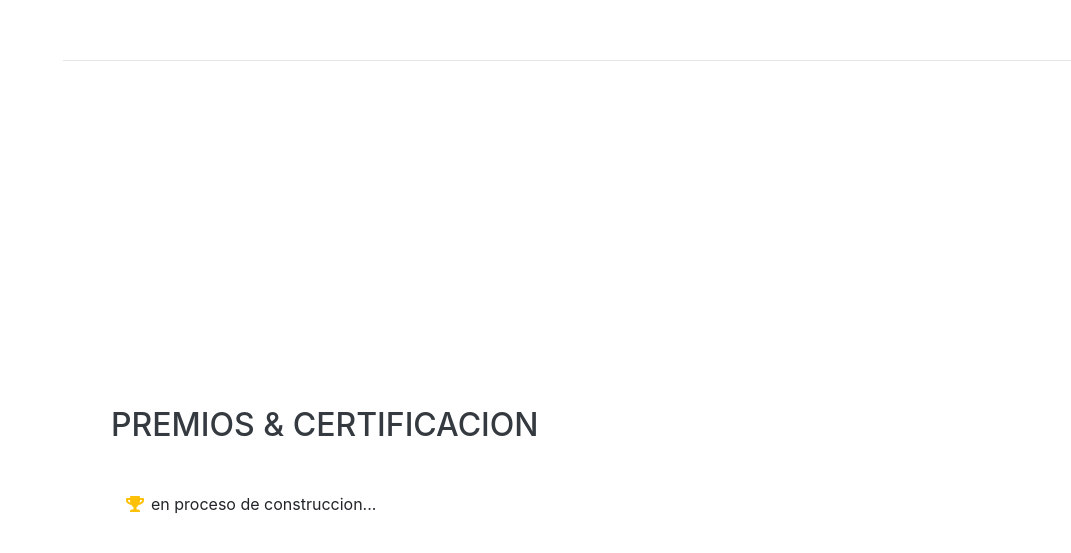
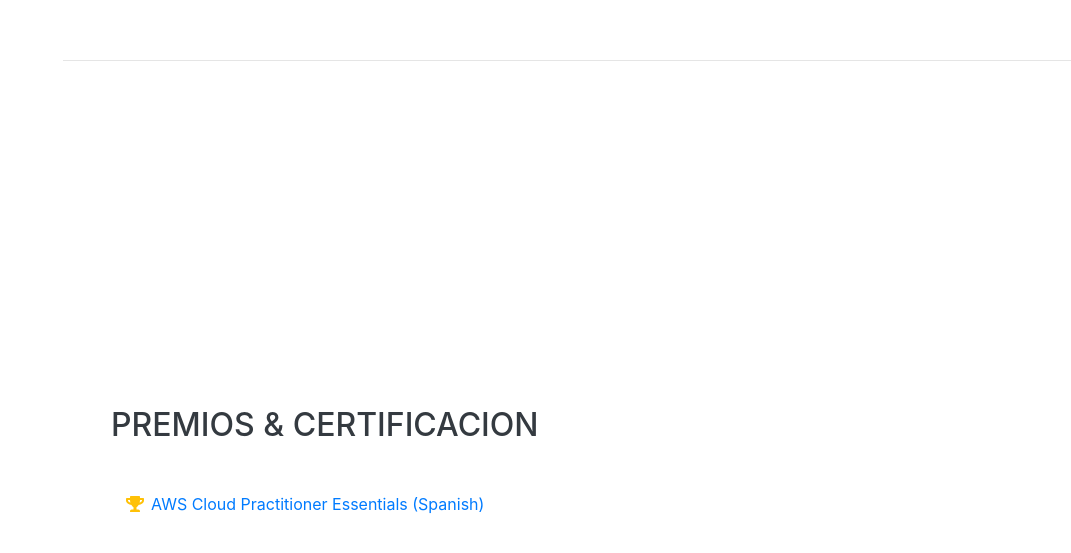
Before and after one commit to engineer-jrg/cv, a website with bundled scripts: page index.html in a window 1280 px wide. Shown: the part 3944-4497 px from the top of the page, without its empty margins (209-1280 px from the left). Built offline with nearby package versions, Linux system fonts and the light colour scheme; a web font is replaced by a local one.

Commit message:
Update index.html
agregando certificacion AWS Cloud Practitioner Essentials (Spanish)

```diff
--- a/index.html
+++ b/index.html
@@ -224,7 +224,7 @@
         <ul class="fa-ul mb-0">
           <li>
             <i class="fa-li fa fa-trophy text-warning"></i>
-            en proceso de construccion...</li>
+            <a href="https://www.aws.training/Transcript/CompletionCertificateHtml?transcriptid=sGEqDBn01EmqO8aQhEXp1Q2">AWS Cloud Practitioner Essentials (Spanish)</a></li>
           <li>
         </ul>
       </div>
```
